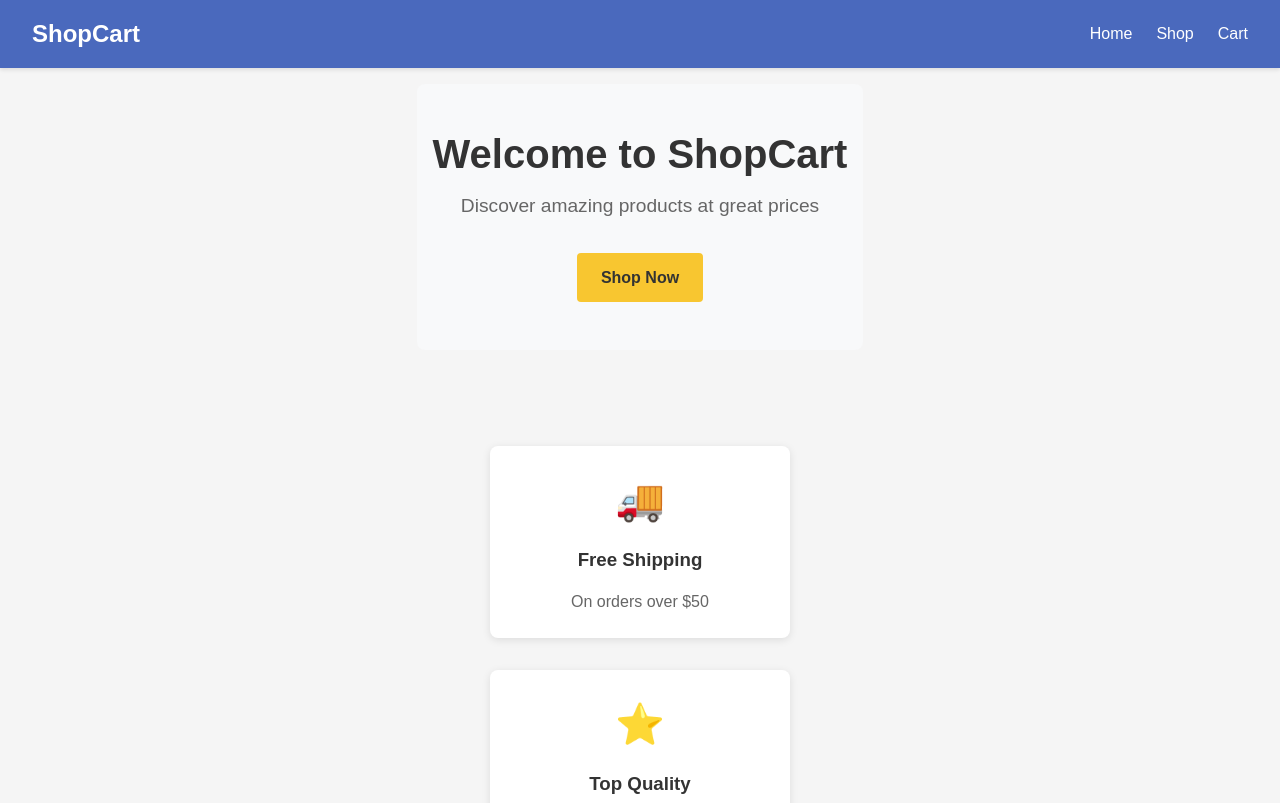
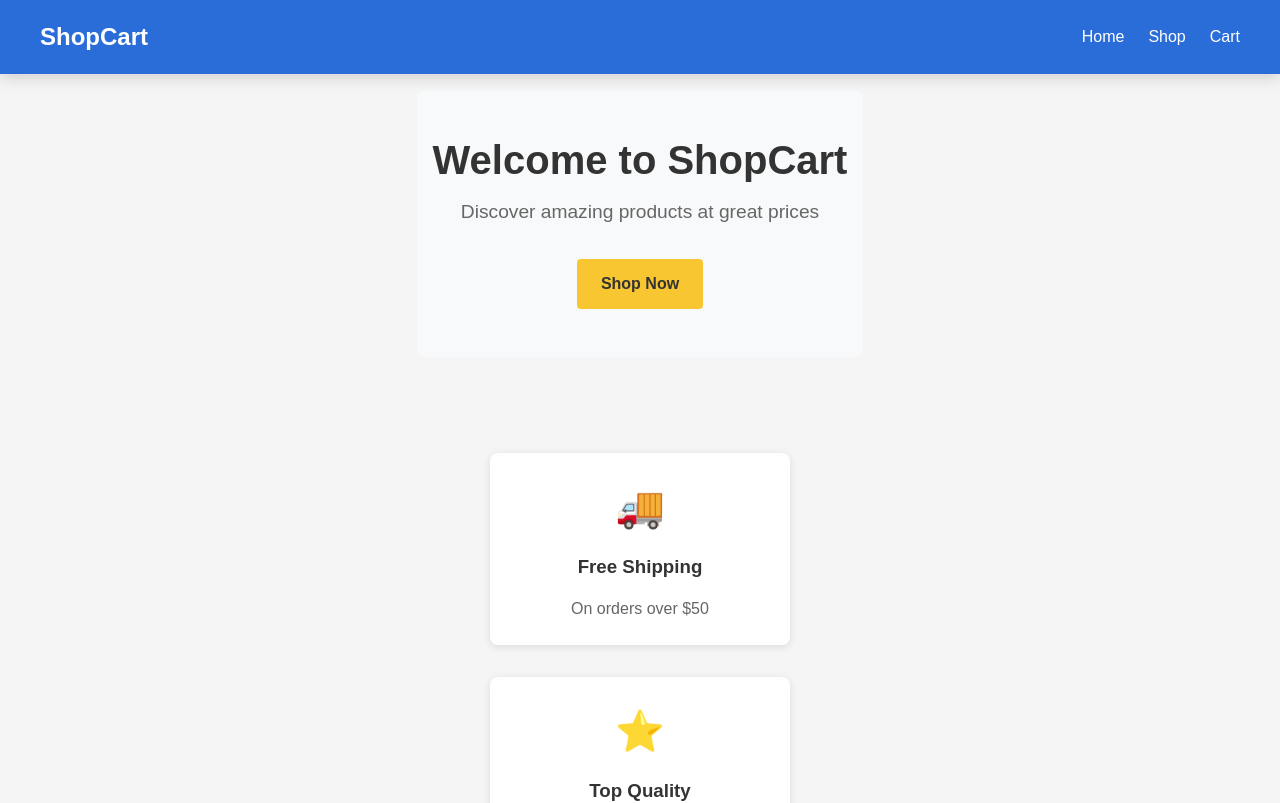
Before and after one commit to leonardo-dos-santos/Shopping-Cart, a React (Vite) app: page / in a window 1280 px wide. Shown: the top 803 px of the page. Built offline with nearby package versions, Linux system fonts and the light colour scheme.

Commit message:
Finalizando melhorias gerais no site

```diff
--- a/src/styles/Navbar.css
+++ b/src/styles/Navbar.css
@@ -1,12 +1,15 @@
 .navbar {
-  background-color: #4a69bd;
-  padding: 1rem 2rem;
-  box-shadow: 0 2px 4px rgba(0, 0, 0, 0.1);
+  background-color: #2a6dd8;
+  padding: 1.2rem 2.5rem;
+  box-shadow: 0 4px 15px rgba(0, 0, 0, 0.15);
   width: 100%;
   display: flex;
   justify-content: space-between;
   align-items: center;
   color: white;
+  position: sticky;
+  top: 0;
+  z-index: 1000;
 }
 
 .navbar-logo a {
```
